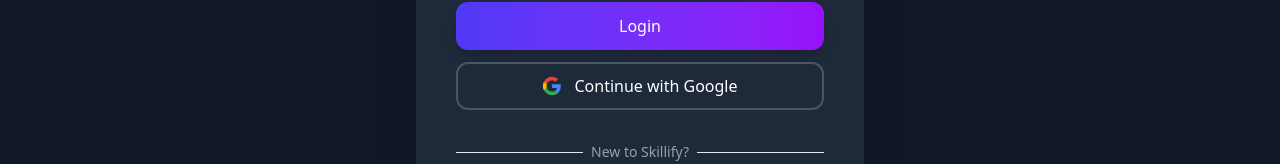
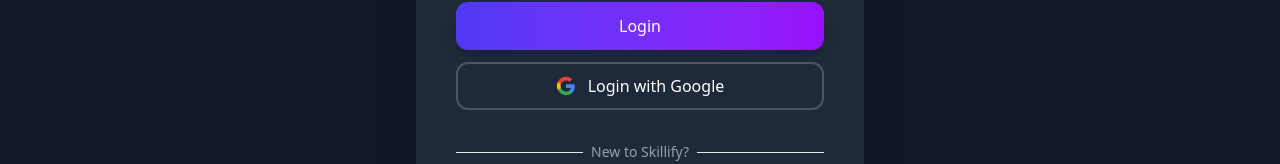
Before and after one commit to priyanjal1234/Skillify, a React (Vite) app: page /login/instructor in a window 1280 px wide. Shown: the part 598-762 px from the top of the page. Built offline with nearby package versions, Linux system fonts and the light colour scheme; no server answers.

Commit message:
Updated the text from continue to login

```diff
--- a/src/components/InstructorLogin.jsx
+++ b/src/components/InstructorLogin.jsx
@@ -170,7 +170,7 @@ const InstructorLogin = () => {
                     />
                   </svg>
                   <span className="font-medium">
-                    {darkMode ? "Continue with Google" : "Continue with Google"}
+                    {darkMode ? "Login with Google" : "Login with Google"}
                   </span>
                 </button>
               </div>
```
